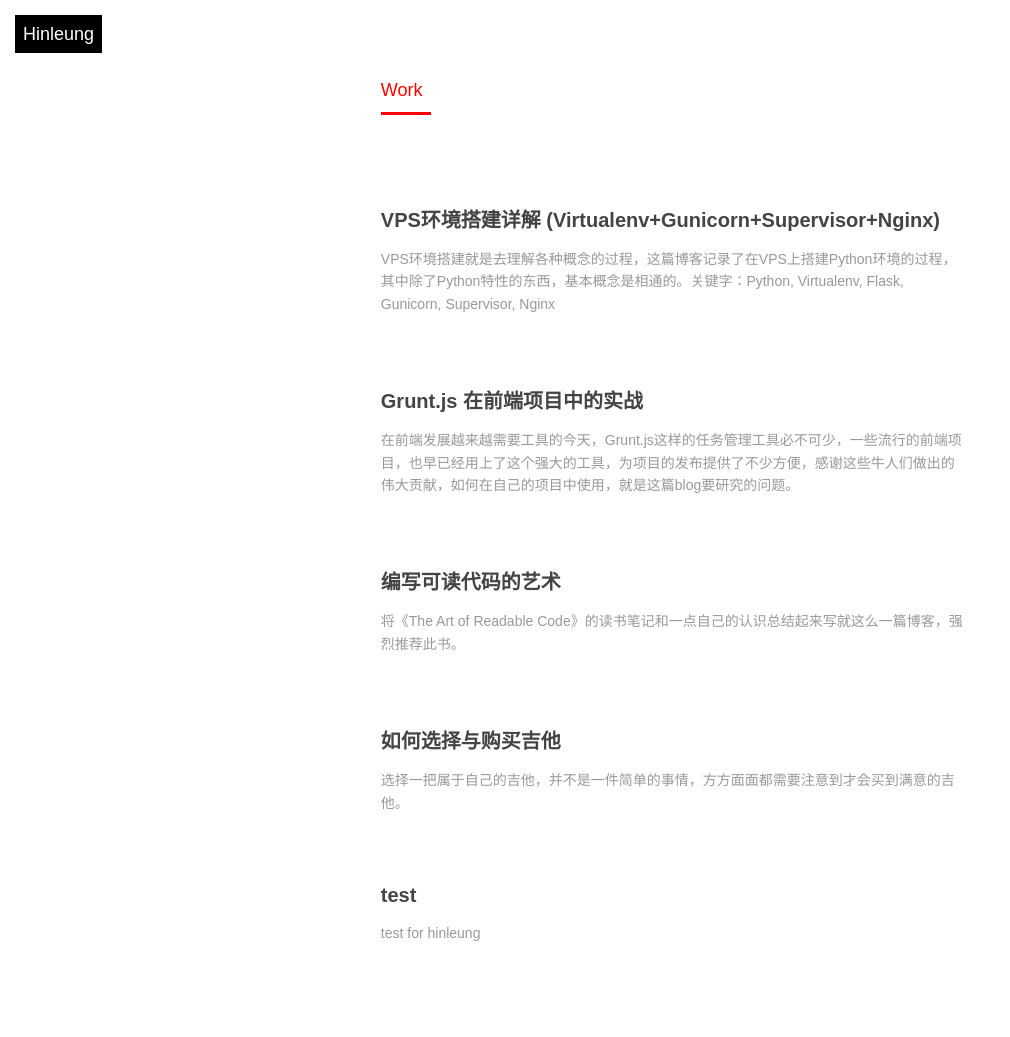
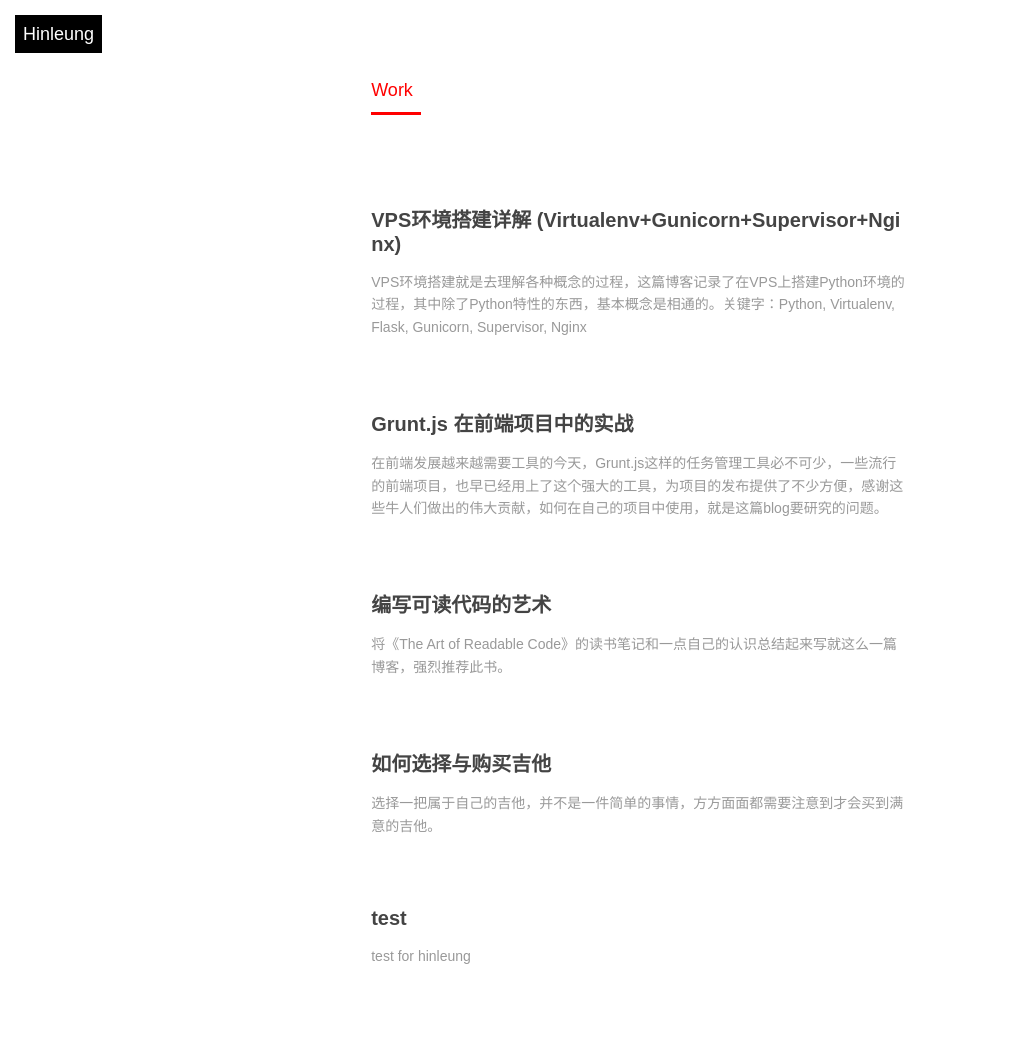
Before and after one commit to hinleung/hinleung.github.io, a Jekyll site: the page built from index.md, in a window 1280 px wide. Shown: the whole page, without its empty margins (0-1010 px from the left). Built offline with Jekyll 4.4.1, drawn with Linux system fonts in a browser that asks for light colours; Markdown is read by kramdown in place of the engine named in the settings; before the commit the page ends 1014 px from its top, so only the background shows below that.

Commit message:
Update default.css

```diff
--- a/css/default.css
+++ b/css/default.css
@@ -92,7 +92,7 @@
 .project .aside{
     background-image:url('https://d233eq3e3p3cv0.cloudfront.net/max/1000/0*kTUZamBulGQZg1MW.jpeg')
 }*/
-.index-content .section { margin-left:20%; padding-top:80px; padding-right:15%; ;}
+.index-content .section { margin-left:20%; padding-top:80px; padding-right:20%; ;}
 
 .index-content .artical-list { width:70%; margin:0 auto; }
 .index-content .artical-list li { margin-bottom:70px; }
```
